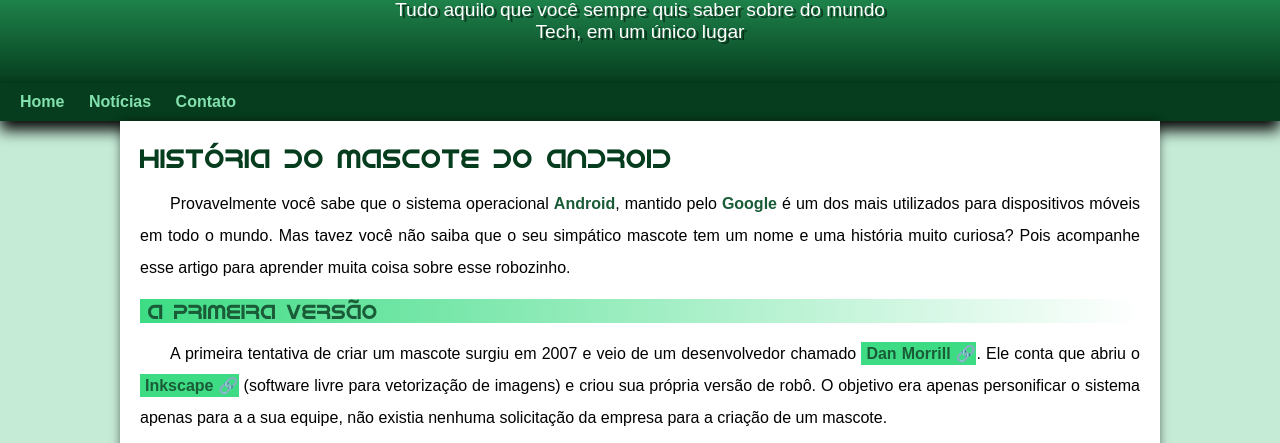
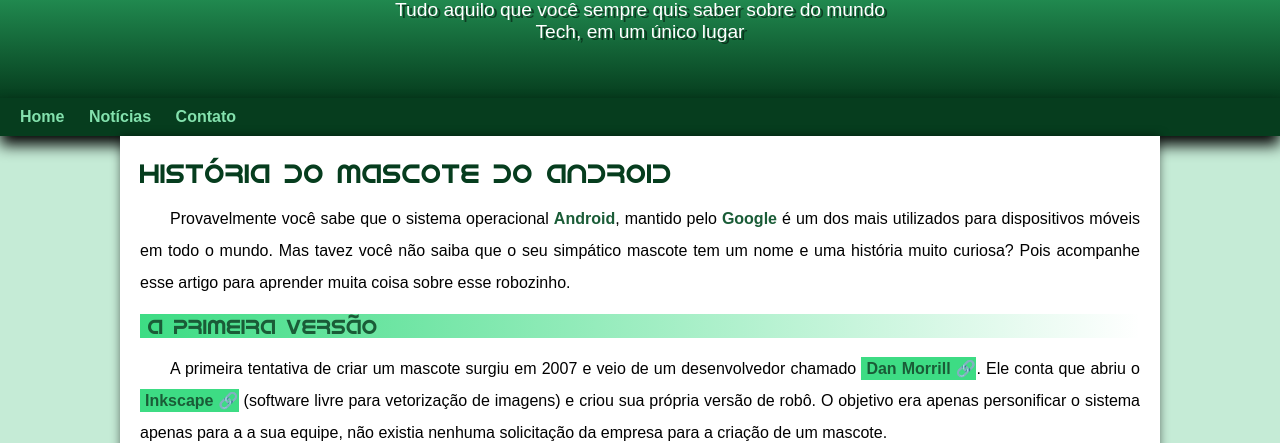
Before and after one commit to devr1q/projeto-android, a plain HTML site: page index.html in a window 1280 px wide. Shown: the part 108-551 px from the top of the page. Drawn offline with Linux system fonts and the light colour scheme.

Commit message:
add outro

```diff
--- a/estilo/style.css
+++ b/estilo/style.css
@@ -55,7 +55,7 @@ header > p{
     color: white;
     max-width: 500px;
     margin: auto;
-    padding-bottom: 40px;
+    padding-bottom: 55px;
     padding-left: 10px;
     padding-right: 10px;
     text-shadow: 3px 2px 0px rgba(0, 0, 0, 0.5);
```
